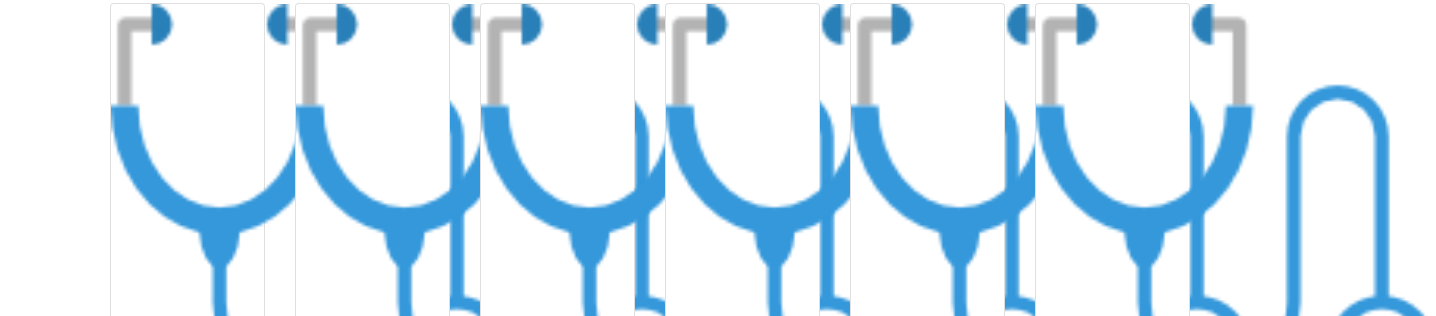
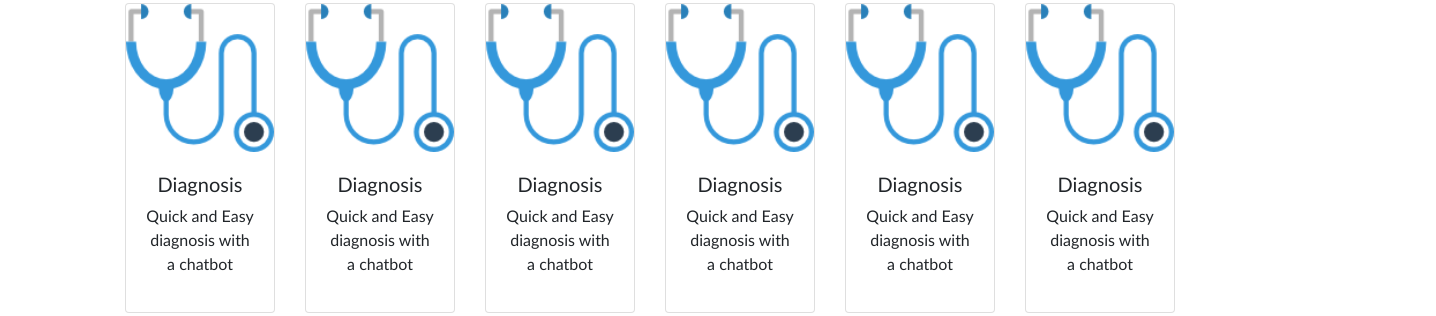
Before and after one commit to DeanLi586/DeanLi586.github.io, a plain HTML site: page index.html in a window 1280 px wide. Shown: the part 354-670 px from the top of the page, 1436 px wide, since content can reach past the window. Drawn offline with nearby package versions, Linux system fonts and the light colour scheme.

Commit message:
minor changes

```diff
--- a/index.html
+++ b/index.html
@@ -13,7 +13,7 @@
 </head>
 
 <body>
-    <div class="container-fluid">
+    <div class="container">
         <div class="parallax">
             <nav class="navbar navbar-expand-lg navbar-light bg-light fixed-top" style="background-color: #e3f2fd;">
                 <a class="navbar-brand text-success" href="#">Medi-Bot</a>
@@ -42,7 +42,7 @@
         </div>
     </div>
 
-    <main data-spy="scroll" data-target="#navbarSupportedContent" data-offset="0" class="container-fluid">
+    <main data-spy="scroll" data-target="#navbarSupportedContent" data-offset="0" class="container">
         <div id="#" class="jumbotron jumbotron-fluid">
             <div class="container">
                 <h1 class="display-3">Welcome to Medi-Bot</h1>
@@ -54,7 +54,7 @@
             <div class="row">
                 <div class="card-deck col-md-6 col-sm-6 col-xl-12" style="margin: 10px;">
                     <div class="animate fadeIn slow card">
-                        <img height="400px" width="400px" src="./assets/images/diagnosis.png" alt="diagnosis">
+                        <img class="img img-center" src="./assets/images/diagnosis.png" alt="diagnosis">
                         <div class="card-body">
                             <h5>Diagnosis</h5>
                             <p>
@@ -64,7 +64,7 @@
                     </div>
 
                     <div class="card animate fadeIn">
-                        <img height="400px" width="400px" src="./assets/images/diagnosis.png" alt="diagnosis">
+                        <img class="img img-center" src="./assets/images/diagnosis.png" alt="diagnosis">
                         <div class="card-body">
                             <h5>Diagnosis</h5>
                             <p>
@@ -74,7 +74,7 @@
                     </div>
 
                     <div class="card animate fadeIn">
-                        <img height="400px" width="400px" src="./assets/images/diagnosis.png" alt="diagnosis">
+                        <img class="img img-center" src="./assets/images/diagnosis.png" alt="diagnosis">
                         <div class="card-body">
                             <h5>Diagnosis</h5>
                             <p>
@@ -84,7 +84,7 @@
                     </div>
 
                     <div class="card animate fadeIn">
-                        <img height="400px" width="400px" src="./assets/images/diagnosis.png" alt="diagnosis">
+                        <img class="img img-center" src="./assets/images/diagnosis.png" alt="diagnosis">
                         <div class="card-body">
                             <h5>Diagnosis</h5>
                             <p>
@@ -94,7 +94,7 @@
                     </div>
 
                     <div class="card animate fadeIn">
-                        <img height="400px" width="400px" src="./assets/images/diagnosis.png" alt="diagnosis">
+                        <img class="img img-center" src="./assets/images/diagnosis.png" alt="diagnosis">
                         <div class="card-body">
                             <h5>Diagnosis</h5>
                             <p>
@@ -104,7 +104,7 @@
                     </div>
 
                     <div class="card animate fadeIn">
-                        <img height="400px" width="400px" src="./assets/images/diagnosis.png" alt="diagnosis">
+                        <img class="img img-center" src="./assets/images/diagnosis.png" alt="diagnosis">
                         <div class="card-body">
                             <h5>Diagnosis</h5>
                             <p>
```
